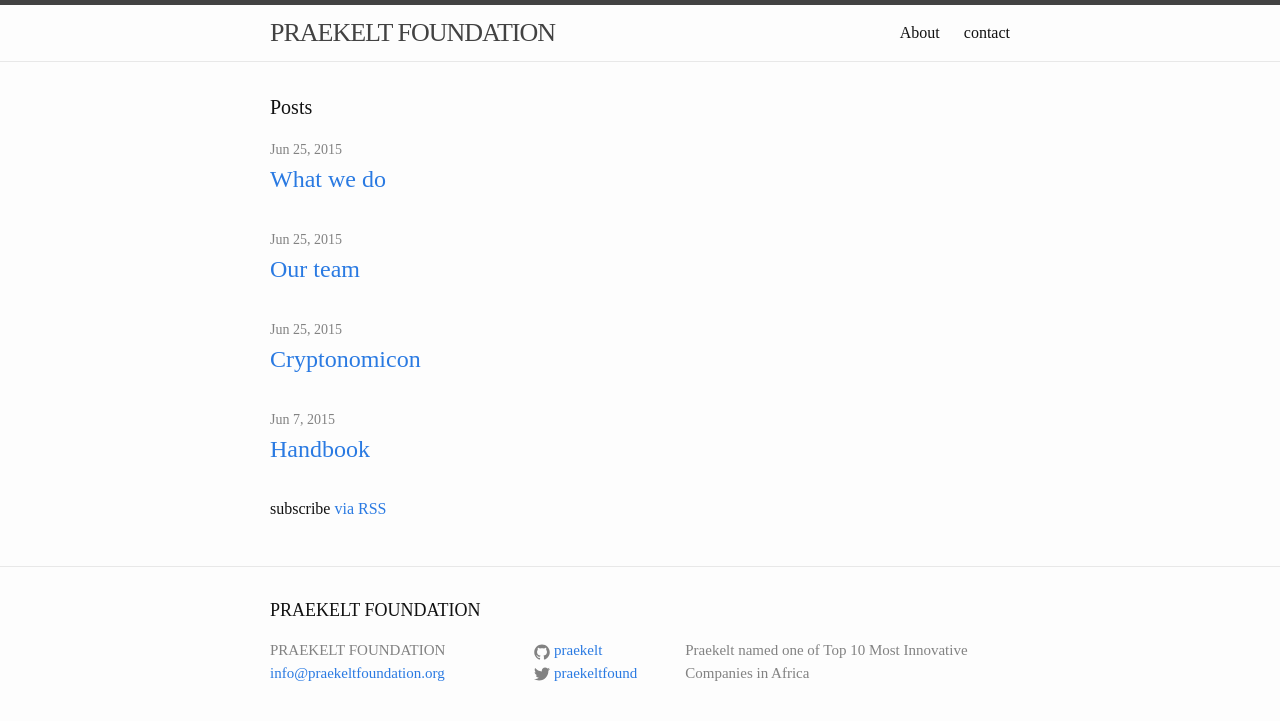
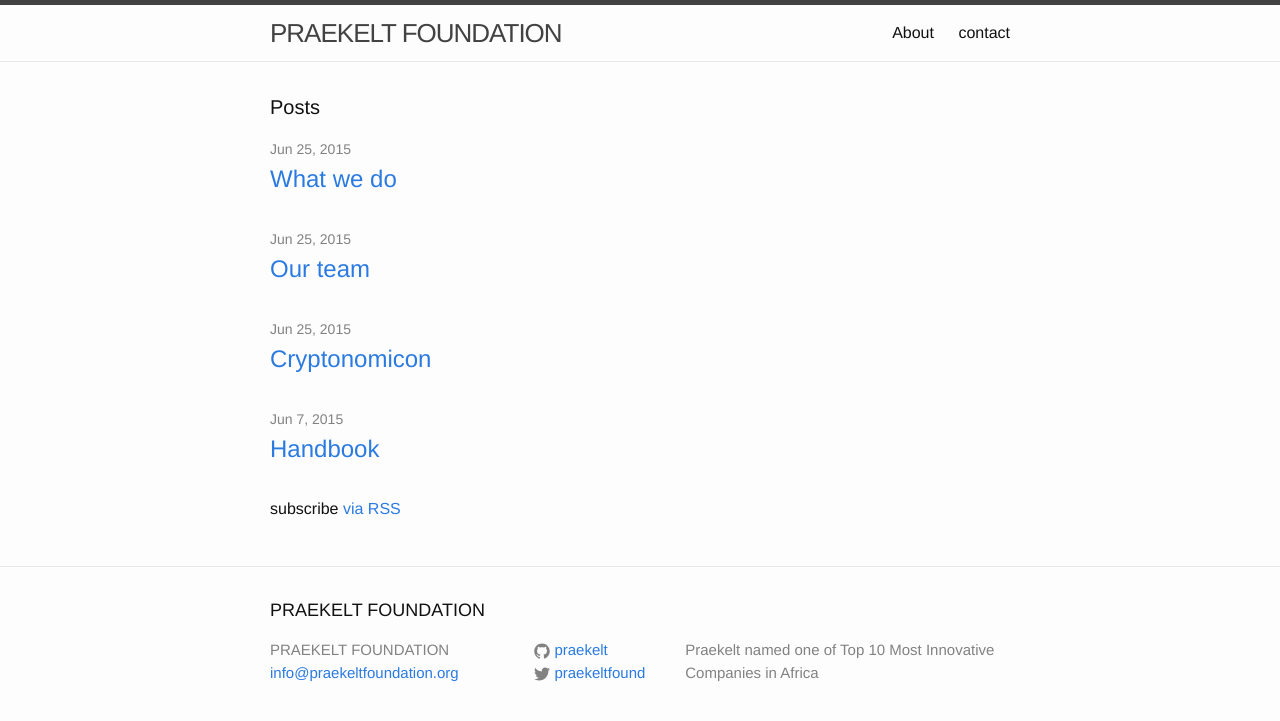
Before and after one commit to praekelt/handbook, a Jekyll site: the page built from index.html, in a window 1280 px wide. Shown: the top 721 px of the page. Built offline with Jekyll 4.4.1, drawn with Linux system fonts in a browser that asks for light colours.

Commit message:
Update main.scss

```diff
--- a/css/main.scss
+++ b/css/main.scss
@@ -6,7 +6,7 @@
 
 
 // Our variables
-$base-font-family: Times New Roman, Helvetica, Arial, sans-serif;
+$base-font-family: Helvetica, Arial, Times;
 $base-font-size:   16px;
 $small-font-size:  $base-font-size * 0.875;
 $base-line-height: 1.5;
```
